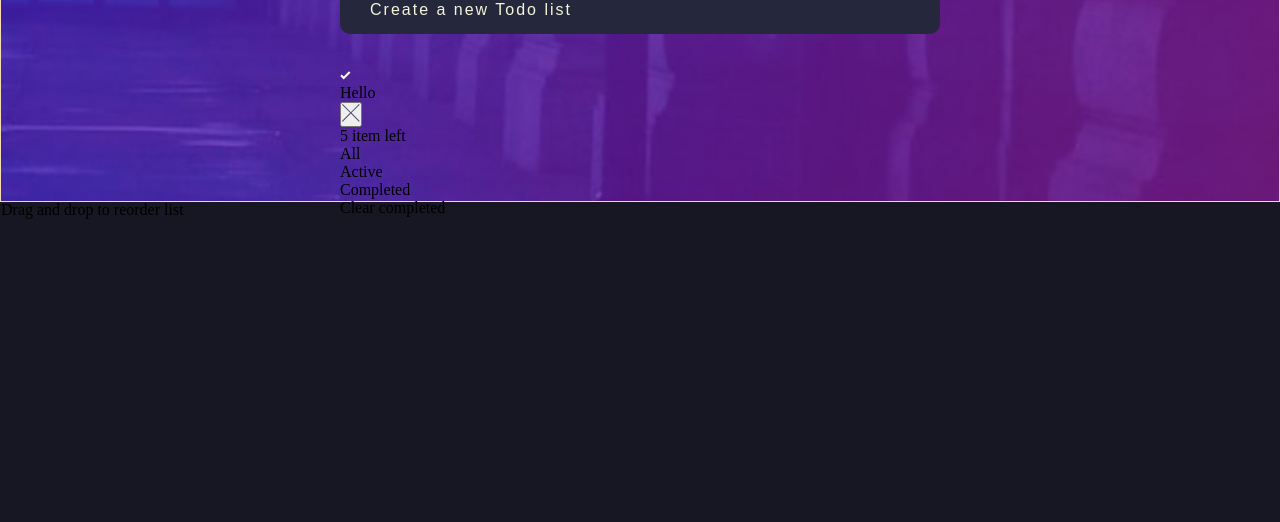
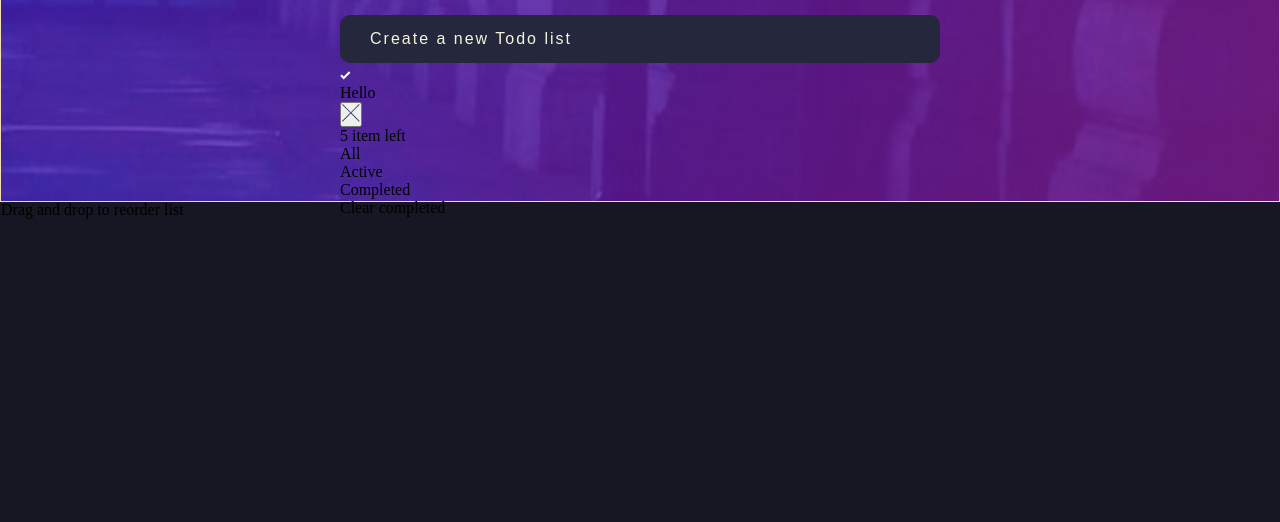
Before and after one commit to Kel-nana/Todo-List, a plain HTML site: page index.html in a window 1280 px wide. Shown: the part 278-800 px from the top of the page. Drawn offline with Linux system fonts and the light colour scheme.

Commit message:
style.css changes

```diff
--- a/style.css
+++ b/style.css
@@ -62,6 +62,7 @@ form input {
   letter-spacing: 1.1px;
   outline: none;
   border: transparent;
+  margin-top: 1.8rem;
 }
 
 input::placeholder {
```
